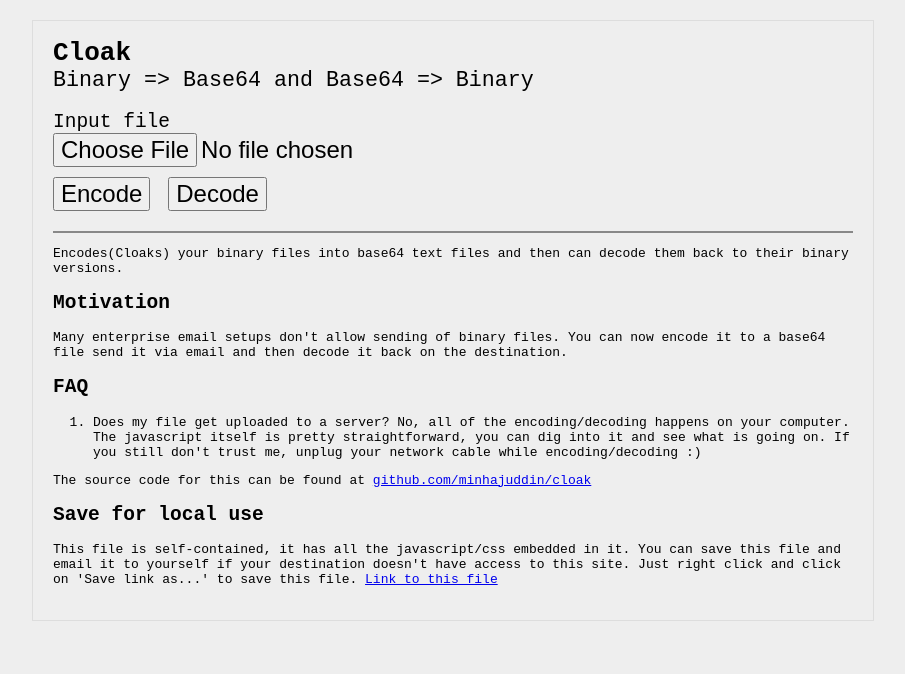
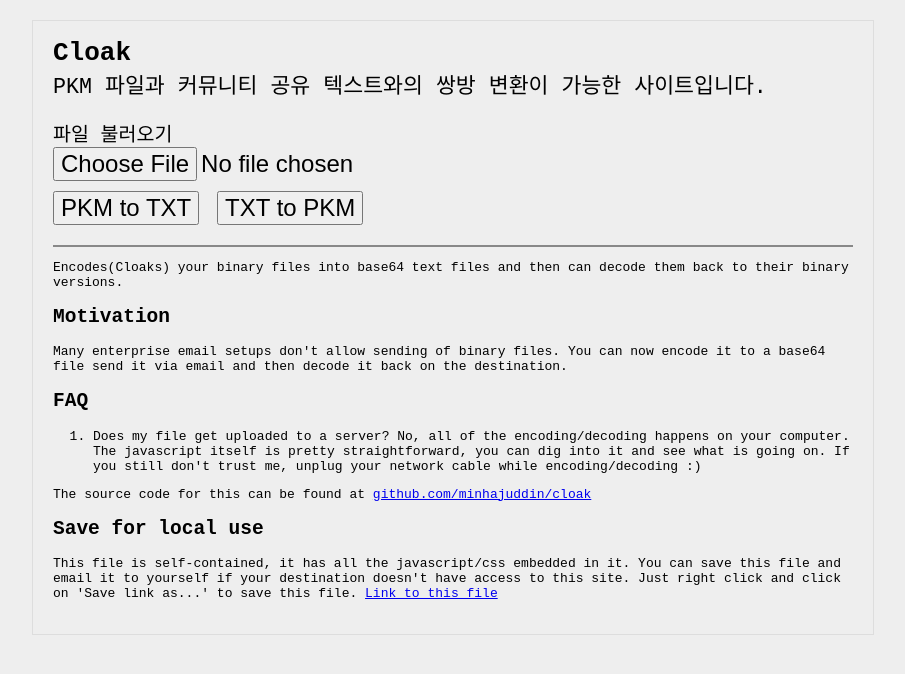
Before and after one commit to leafeon012/File-Hosting, a plain HTML site: page index.html in a window 1280 px wide. Shown: the whole page, without its empty margins (187-1092 px from the left). Drawn offline with Linux system fonts and the light colour scheme.

Commit message:
Update index.html

```diff
--- a/index.html
+++ b/index.html
@@ -1,6 +1,5 @@
 <!doctype html>
-<title>Cloak - Encode your binary files to base64 text and decode them back to
-  binary</title>
+<title>PKM 온라인 변환기</title>
 <link href="main.css" rel="stylesheet" />
 
 <body>
@@ -8,17 +7,17 @@
   <h1>
     Cloak
     <small>
-      Binary => Base64 and Base64 => Binary
+      PKM 파일과 커뮤니티 공유 텍스트와의 쌍방 변환이 가능한 사이트입니다.
     </small>
   </h1>
 
   <div class="form">
     <label for=file>
-      Input file
+      파일 불러오기<br>
     </label>
     <input type=file id=file />
-    <button id=encode>Encode</button>
-    <button id=decode>Decode</button>
+    <button id=encode>PKM to TXT</button>
+    <button id=decode>TXT to PKM</button>
   </div>
 
   <div class=footer>
```
